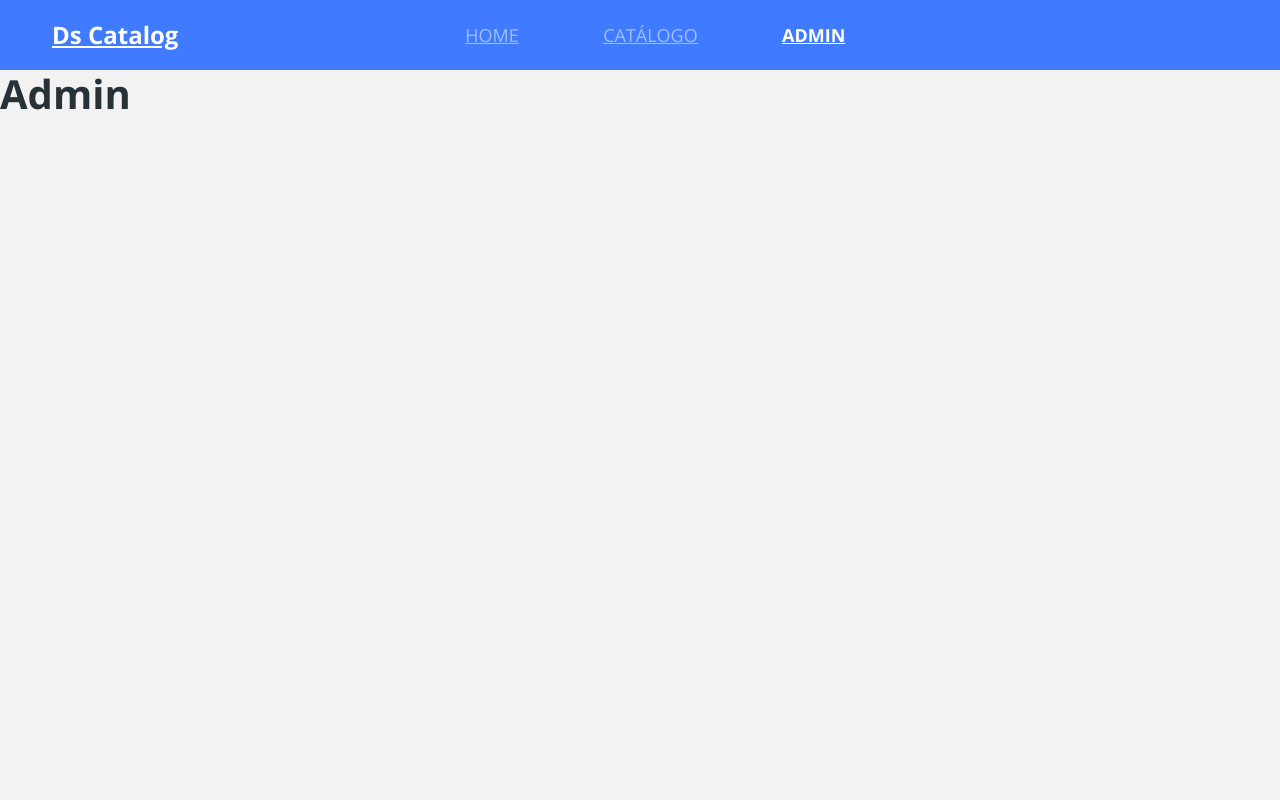
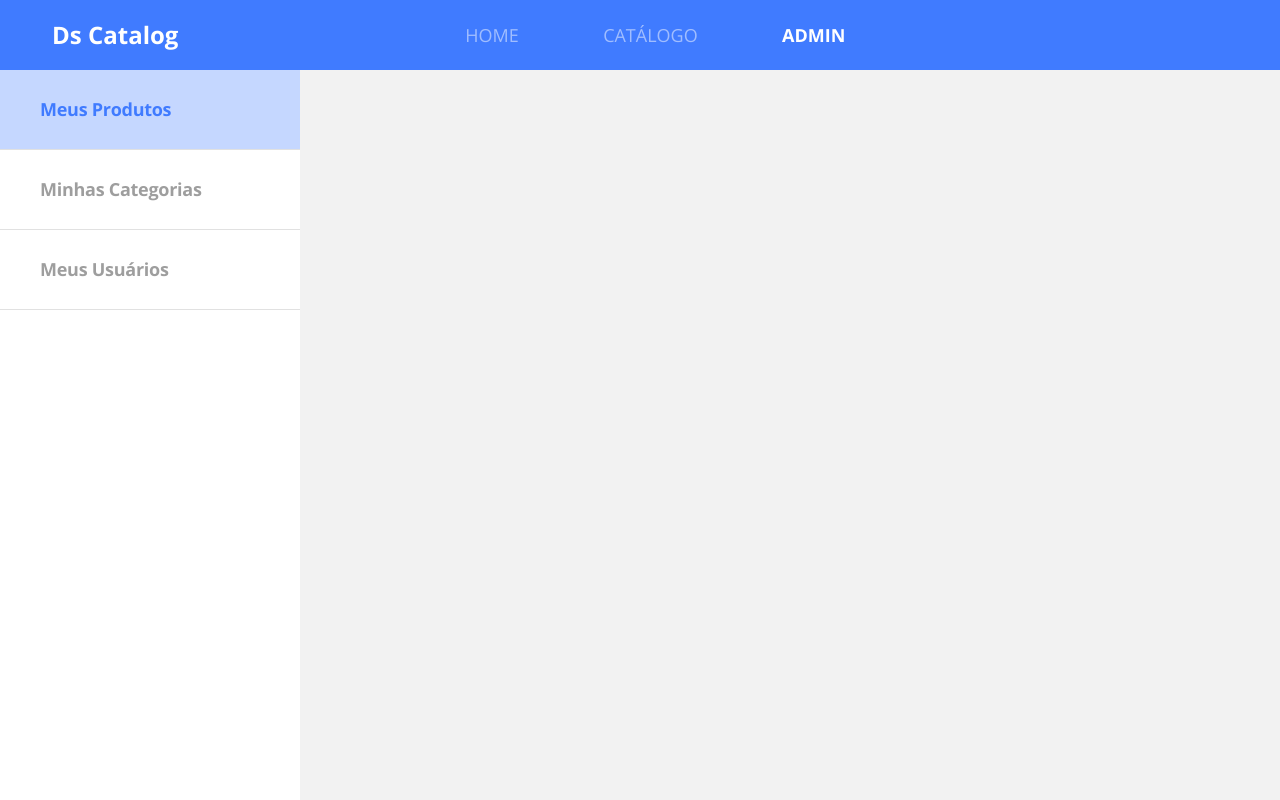
Before and after one commit to sirAndre1337/dscatalog, a React (Create React App) app in the folder front-web/: page /admin in a window 1280 px wide. Built offline with nearby package versions, Linux system fonts and the light colour scheme.

Commit message:
Criando barra de navegaçao do Admin

```diff
--- a/front-web/src/app.scss
+++ b/front-web/src/app.scss
@@ -16,8 +16,8 @@
   }
 
   a {
+    text-decoration:none;
     &:hover {
-      text-decoration: none;
       color: unset;
     }
   }
--- /dev/null
+++ b/front-web/src/pages/Admin/components/Navbar/index.tsx
@@ -0,0 +1,18 @@
+import './styles.scss';
+const Navbar = () => (
+    <nav className="admin-nav-container">
+            <ul>
+                <li>
+                    <a href="link" className='admin-nav-item active'>Meus Produtos</a>
+                </li>
+                <li>
+                    <a href="link" className='admin-nav-item'>Minhas Categorias</a>
+                </li>
+                <li>
+                    <a href="link" className='admin-nav-item'>Meus Usuários</a>
+                </li>
+            </ul>
+    </nav>
+);
+
+export default Navbar;
--- /dev/null
+++ b/front-web/src/pages/Admin/components/Navbar/styles.scss
@@ -0,0 +1,27 @@
+.admin-nav-container {
+    width: 300px;
+    background-color: #FFF;
+    height: calc(100vh - 70px);
+}
+
+.admin-nav-item {
+    height: 80px;
+    border-bottom: 1px solid #E1E1E1;
+    display: flex;
+    align-items: center;
+    padding-left: 40px;
+    font-weight: bold;
+    font-size: 18px;
+    line-height: 25px;
+    letter-spacing: -0.015em;
+    color: #9e9e9e;
+
+    &.active {
+        background: rgba(64, 123, 255, 0.3);
+        color: #407BFF;
+    }
+
+    &:hover {
+        color: #407BFF;
+    }
+}
--- a/front-web/src/pages/Admin/index.tsx
+++ b/front-web/src/pages/Admin/index.tsx
@@ -1,7 +1,8 @@
+import Navbar from "./components/Navbar";
 
 const Admin = () => (
     <div>
-        <h1>Admin</h1>
+        <Navbar />
     </div>
 );
 
```
